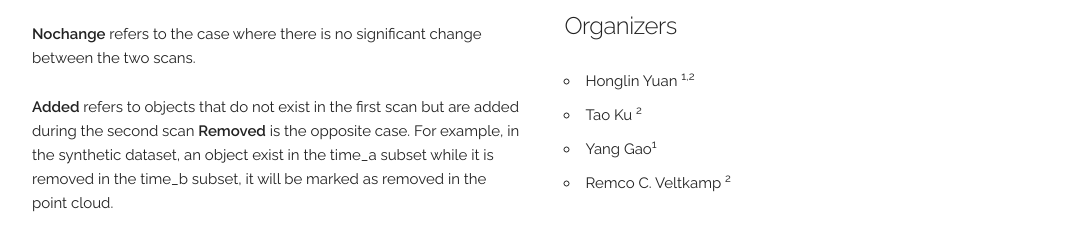
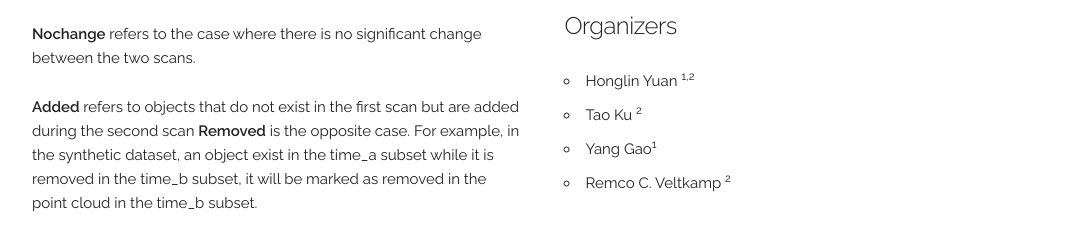
Before and after one commit to yhldrf/pointcloudchange, a plain HTML site: page index.html in a window 1280 px wide. Shown: the part 1109-1334 px from the top of the page, without its empty margins (96-1183 px from the left). Drawn offline with nearby package versions, Linux system fonts and the light colour scheme; some packages are replaced by stand-ins of ours.

Commit message:
Update index.html

```diff
--- a/index.html
+++ b/index.html
@@ -51,7 +51,7 @@
 
           <p> <B>Nochange</B> refers to the case where there is no significant change between the two scans.</p>
 
-          <p><B>Added </B>refers to objects that do not exist in the first scan but are added during the second scan <B>Removed</B> is the opposite case. For example, in the synthetic dataset, an object exist in the time_a subset while it is removed in the time_b subset, it will be marked as removed in the point cloud. </p>
+          <p><B>Added </B>refers to objects that do not exist in the first scan but are added during the second scan <B>Removed</B> is the opposite case. For example, in the synthetic dataset, an object exist in the time_a subset while it is removed in the time_b subset, it will be marked as removed in the point cloud in the time_b subset. </p>
 
           <p><B>Change </B>refers to the case where there is at least significant geometric change but also includes cases where there is also significant change in the RGB space. This includes being replaced by other objects. For example in the following picture a small blue sign is added whilst the rest of the sign stays the same.</p>
           <img src="assets/pic01.png" style="display: block; margin-left: auto; margin-right: auto; width: 40%;">
```
